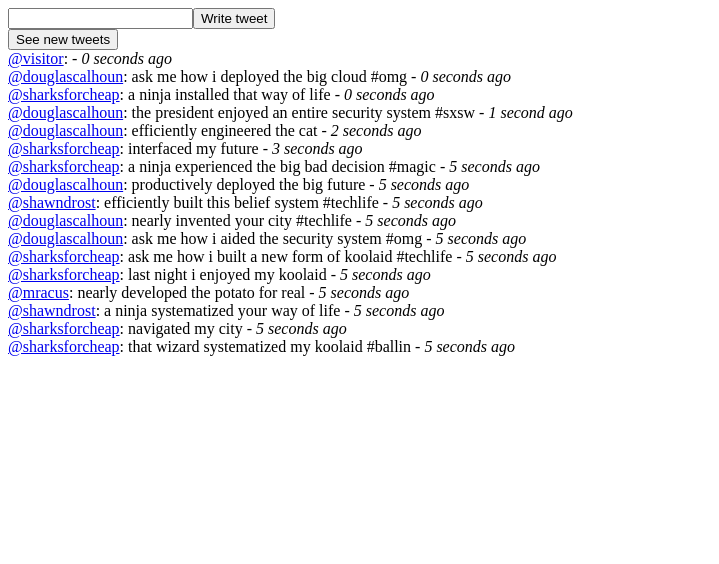
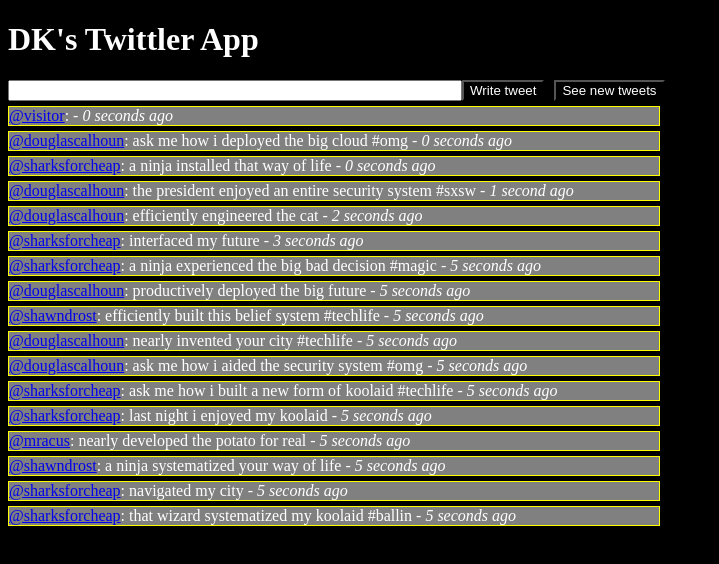
Before and after one commit to danielkang674/twittler, a plain HTML site: page index.html in a window 1280 px wide. Both pictures are taken after a click on the button "Write tweet". Shown: the whole page, without its empty margins (0-719 px from the left). Drawn offline with Linux system fonts and the light colour scheme.

Commit message:
Add CSS file and change colors

```diff
--- a/index.html
+++ b/index.html
@@ -1,6 +1,7 @@
 <!DOCTYPE html>
 <html>
   <head>
+    <link rel="stylesheet" type="text/css" href="main.css">
     <script src="jquery.js"></script>
     <script src="data_generator.js"></script>
   </head>
--- /dev/null
+++ b/main.css
@@ -0,0 +1,28 @@
+body{
+  background-color: black;
+}
+
+h1{
+  color: white;
+}
+
+.tweet{
+  background-color: grey;
+  border: 1px solid yellow;
+  max-width: 650px;
+  margin: 5px 0px 5px 0px;
+  color: white;
+}
+
+.seeNewTweetsBtn{
+  margin: 0 0 0 10px;
+}
+
+#inputTweet{
+  width: 446px;
+}
+
+button{
+  background-color: black;
+  color: white;
+}
--- a/main.js
+++ b/main.js
@@ -15,6 +15,9 @@ $(document).ready(function(){
     },
     getUsers(){
       return model.users;
+    },
+    writeTweet(tweet){
+      writeTweet(tweet);
     }
   };
 
@@ -22,7 +25,7 @@ $(document).ready(function(){
     init(){
       this.$body = $('body');
       this.allTweets = controller.getAllTweets();
-      this.$seeNewTweetsBtn = $('<button>See new tweets</button>');
+      this.$seeNewTweetsBtn = $('<button class="seeNewTweetsBtn">See new tweets</button>');
       this.$tweetArea = $('<div class="tweet-area"></div>');
       this.allUsers = controller.getUsers();
       this.$inputTweet = $('<input type="text" value="" id="inputTweet">');
@@ -32,14 +35,14 @@ $(document).ready(function(){
     },
     render(){
       this.$body.html('');
-      this.seeNewTweets();
       this.inputArea();
       this.showAllTweets();
+      this.title();
     },
     showAllTweets(){
       this.$tweetArea.appendTo(this.$body);
       for(let tweet of this.allTweets){
-        let $tweet = $(`<div></div>`);
+        let $tweet = $(`<div class="tweet"></div>`);
         $tweet.html(`: ${tweet.message} - <i>${timeSince(tweet.created_at)} ago</i>`);
         $tweet.prepend(`<a href="#" class="${tweet.user}">@${tweet.user}</a>`);
         $tweet.prependTo(this.$tweetArea);
@@ -47,6 +50,7 @@ $(document).ready(function(){
       for(let user of this.allUsers){
         $(`.${user}`).click(function(){
           view.seeUserTweets(user);
+          view.inputArea();
         });
       }
     },
@@ -54,22 +58,22 @@ $(document).ready(function(){
       this.$seeNewTweetsBtn.on("click", function(){
         view.init();
       });
-      this.$seeNewTweetsBtn.appendTo(this.$body);
+      this.$seeNewTweetsBtn.appendTo(this.$inputArea);
     },
     seeUserTweets(user){
       this.$body.html('');
-      view.seeNewTweets();
-      let userTweets = $('<div></div>');
-      userTweets.appendTo(this.$body);
+      this.$tweetArea.appendTo(this.$body);
+      this.$tweetArea.html('');
       let tweets = controller.getUserTweets(user);
       for(let tweet of tweets){
-        let $tweet = $(`<div></div>`);
+        let $tweet = $(`<div class="tweet"></div>`);
         $tweet.html(`: ${tweet.message} - <i>${timeSince(tweet.created_at)} ago</i>`);
         $tweet.prepend(`<a href="#" class="${tweet.user}">@${tweet.user}</a>`);
-        $tweet.prependTo(userTweets);
+        $tweet.prependTo(this.$tweetArea);
       }
       $(`.${user}`).click(function(){
         view.seeUserTweets(user);
+        view.inputArea();
       });
     },
     inputArea(){
@@ -78,9 +82,15 @@ $(document).ready(function(){
       this.$inputTweetBtn.appendTo(this.$inputArea);
       $('#submit').click(function(){
         let visitorTweet = $('#inputTweet').prop('value');
-        writeTweet(visitorTweet);
+        controller.writeTweet(visitorTweet);
         view.init();
       });
+      view.seeNewTweets();
+    },
+    title(){
+      let $title = $('<div class="title"></div>');
+      $title.append('<h1>DK\'s Twittler App</h1>');
+      this.$body.prepend($title);
     }
 
   }
```
